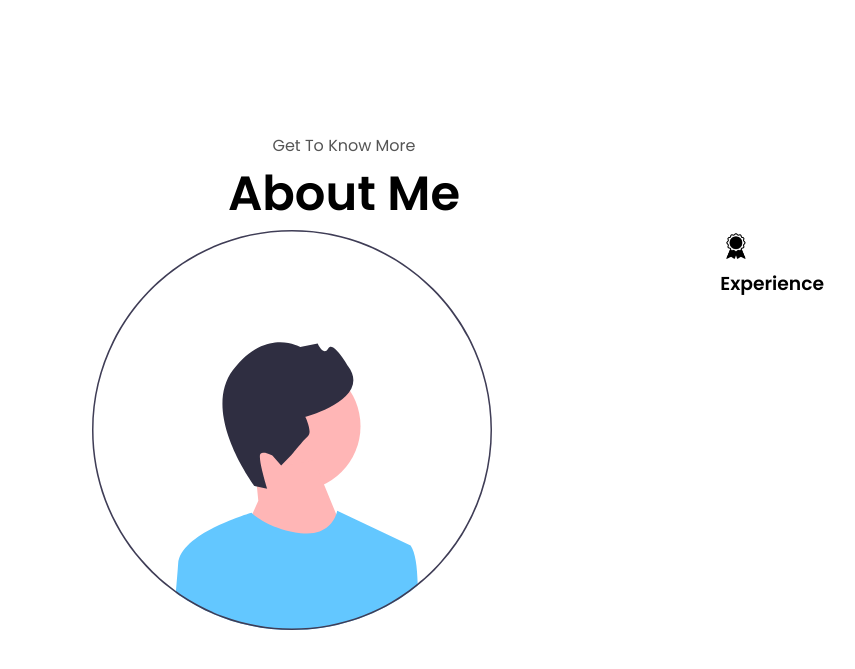
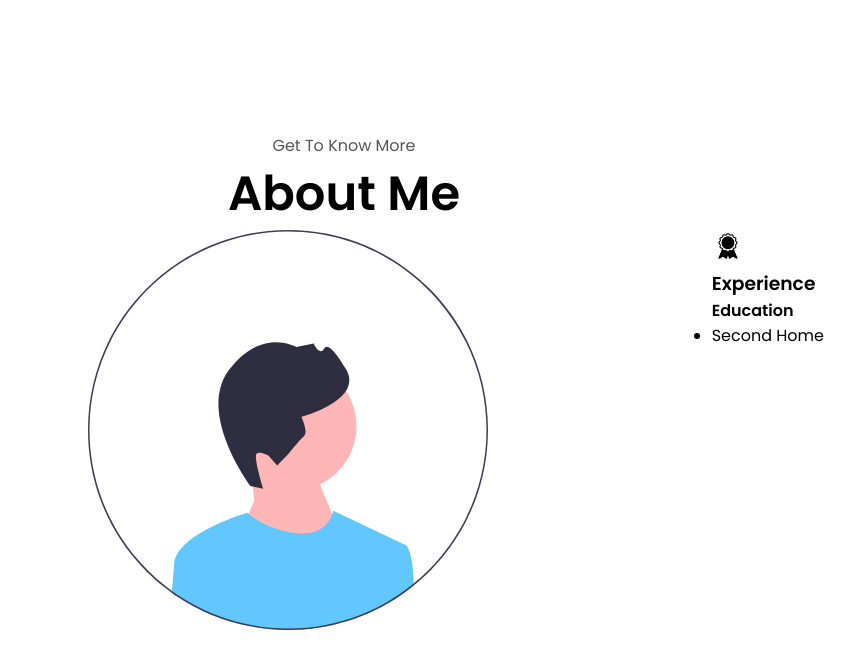
Before and after one commit to Parth4123/Personal-Portfolio, a plain HTML site: page index.html in a window 1280 px wide. Shown: the part 675-1344 px from the top of the page, without its empty margins (296-1151 px from the left). Drawn offline with Linux system fonts and the light colour scheme.

Commit message:
to add experience and education

```diff
--- a/index.html
+++ b/index.html
@@ -88,9 +88,10 @@
             <div class="details-container">
               <img src="./assests/experience.png" alt="experience icon" class="icon">
               <h3>Experience</h3>
-              <p>
-
-              </p>
+              <h4>Education</h4>
+              <ul>
+                <li>Second Home</li>
+              </ul>
             </div>
           </div>
         </div>
```
